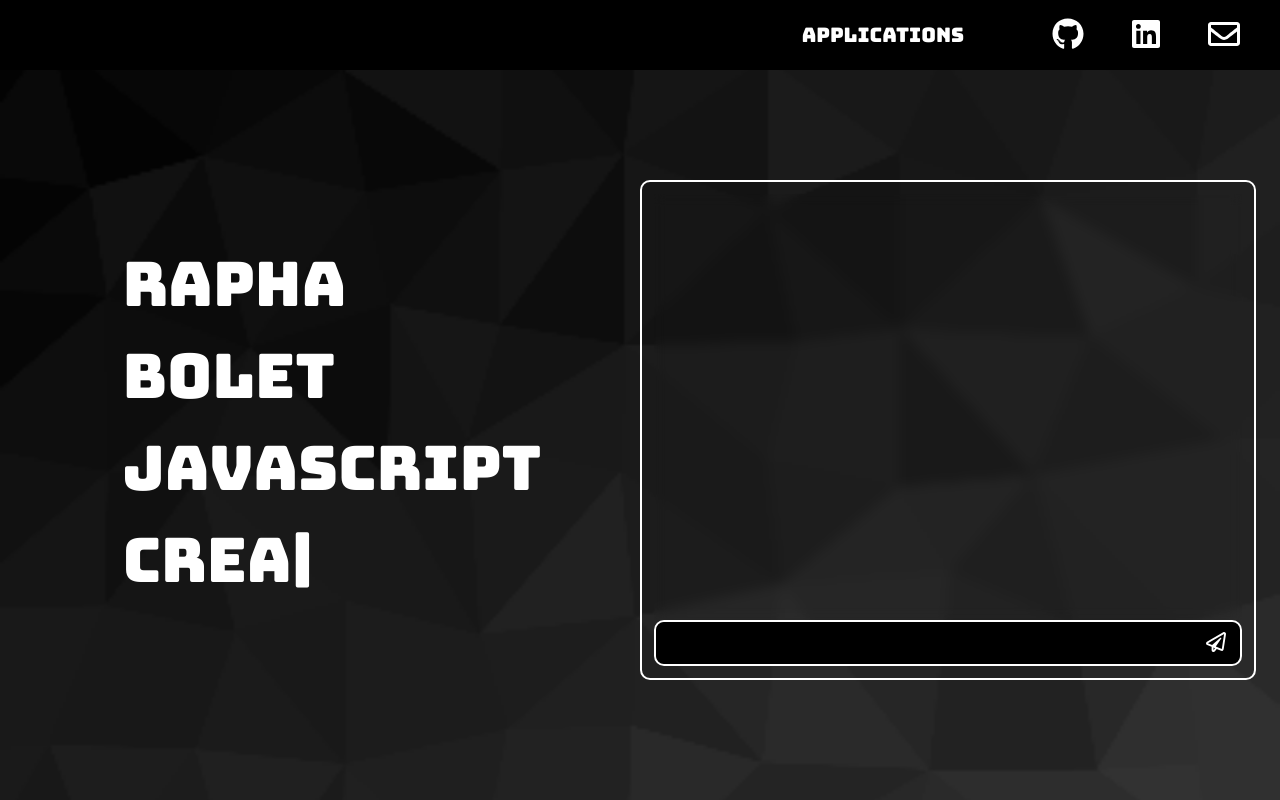
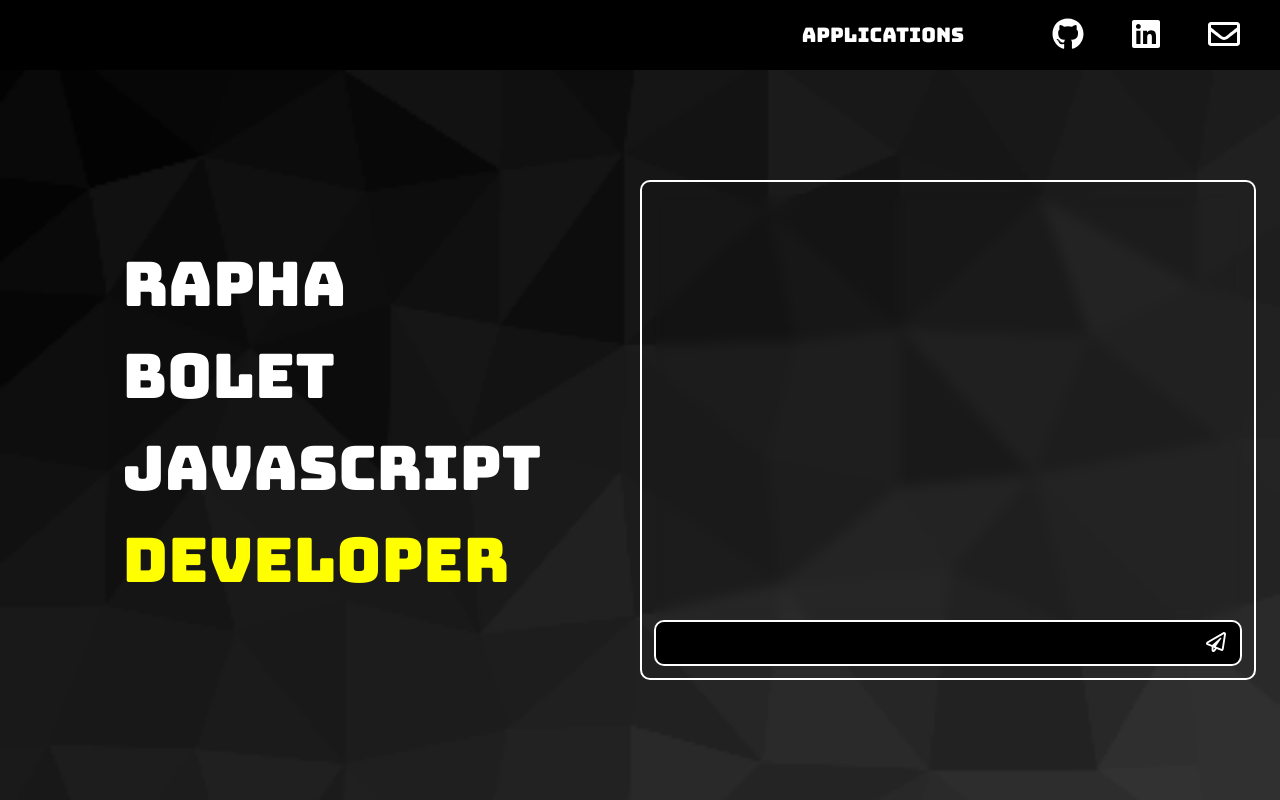
Before and after one commit to rbolet/v2_portfolio, a Next.js app: page / in a window 1280 px wide. Built offline with nearby package versions, Linux system fonts and the light colour scheme.

Commit message:
removed typist for now

```diff
--- a/src/Home/components/Title.jsx
+++ b/src/Home/components/Title.jsx
@@ -1,9 +1,9 @@
 import { useState, useEffect } from "react";
-import Typist from "react-typist";
+// import Typist from "react-typist";
 import styles from "../styles/Home.module.css";
 
 export default function Title() {
-  const [done, setDone] = useState(false);
+  // const [done, setDone] = useState(false);
 
   return (
     <div className={styles.title}>
@@ -35,7 +35,7 @@ export default function Title() {
             }
           }
         `}</style>
-        {done ? (
+        {/* {done ? (
           <>
             <span style={{ color: "yellow" }}>Developer</span>
             <span className={styles.cursor}>|</span>
@@ -56,7 +56,9 @@ export default function Title() {
             <Typist.Backspace count={7} delay={1200} />
             <span style={{ color: "yellow" }}>Developer</span>
           </Typist>
-        )}
+        )} */}
+        <span style={{ color: "yellow" }}>Developer</span>
+        <span className={styles.cursor}>|</span>
       </p>
     </div>
   );
```
